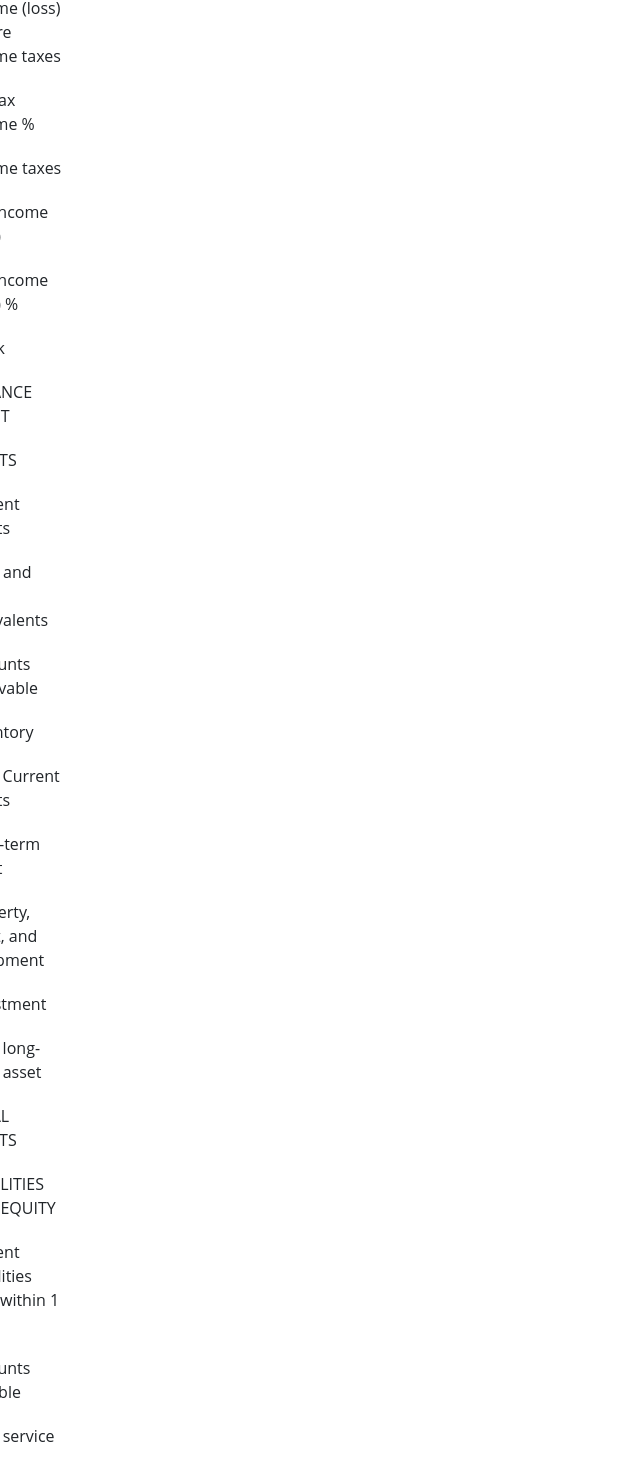
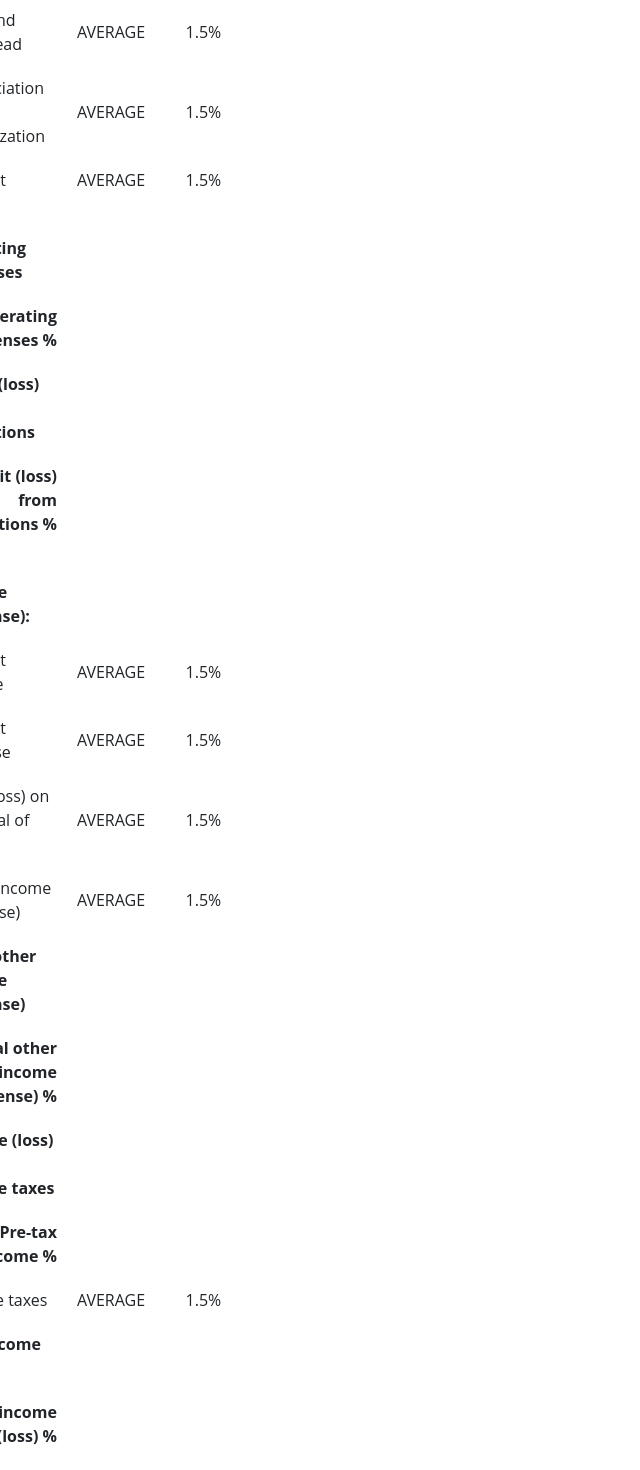
Before and after one commit to team-tres/team-tres-app, a Next.js app: page /clientForecasts in a window 1280 px wide. Shown: the part 831-2301 px from the top of the page, without its empty margins (0-640 px from the left). Built offline with nearby package versions, Linux system fonts and the light colour scheme; no server answers.

Commit message:
Fixed table styling

```diff
--- a/src/app/clientForecasts/page.css
+++ b/src/app/clientForecasts/page.css
@@ -32,3 +32,7 @@ tr:hover {
     background-color: #D6EAF8;
     transition: background 0.3s;
 }
+
+.right-align {
+    text-align: right;
+  }
--- a/src/app/clientForecasts/page.tsx
+++ b/src/app/clientForecasts/page.tsx
@@ -1,47 +1,63 @@
 import './page.css';
 
 const data = [
-  { name: 'Other income (expense):', type: '', mult: '', values: Array(12).fill('') },
-  { name: 'Interest income', type: '', mult: '', values: Array(12).fill('') },
-  { name: 'Interest expense', type: '', mult: '', values: Array(12).fill('') },
-  { name: 'Gain (loss) on disposal of assets', type: '', mult: '', values: Array(12).fill('') },
-  { name: 'Other income (expense)', type: '', mult: '', values: Array(12).fill('') },
-  { name: 'Total other income (expense)', type: '', mult: '', values: Array(12).fill('') },
-  { name: 'Total other income (expense) %', type: '', mult: '', values: Array(12).fill('') },
-  { name: 'Income (loss) before income taxes', type: '', mult: '', values: Array(12).fill('') },
-  { name: 'Pre-tax income %', type: '', mult: '', values: Array(12).fill('') },
-  { name: 'Income taxes', type: '', mult: '', values: Array(12).fill('') },
-  { name: 'Net income (loss)', type: '', mult: '', values: Array(12).fill('') },
-  { name: 'Net income (loss) %', type: '', mult: '', values: Array(12).fill('') },
-  { name: 'check', type: '', mult: '', values: Array(12).fill('') },
-  { name: 'BALANCE SHEET', type: '', mult: '', values: Array(12).fill('') },
-  { name: 'ASSETS', type: '', mult: '', values: Array(12).fill('') },
-  { name: 'Current Assets', type: '', mult: '', values: Array(12).fill('') },
-  { name: 'Cash and cash equivalents', type: '', mult: '', values: Array(12).fill('') },
-  { name: 'Accounts receivable', type: '', mult: '', values: Array(12).fill('') },
-  { name: 'Inventory', type: '', mult: '', values: Array(12).fill('') },
-  { name: 'Total Current Assets', type: '', mult: '', values: Array(12).fill('') },
-  { name: 'Long-term Asset', type: '', mult: '', values: Array(12).fill('') },
-  { name: 'Property, plant, and equipment', type: '', mult: '', values: Array(12).fill('') },
-  { name: 'Investment', type: '', mult: '', values: Array(12).fill('') },
-  { name: 'Total long-term asset', type: '', mult: '', values: Array(12).fill('') },
-  { name: 'TOTAL ASSETS', type: '', mult: '', values: Array(12).fill('') },
-  { name: 'LIABILITIES AND EQUITY', type: '', mult: '', values: Array(12).fill('') },
-  { name: 'Current Liabilities (due within 1 year)', type: '', mult: '', values: Array(12).fill('') },
-  { name: 'Accounts payable', type: '', mult: '', values: Array(12).fill('') },
-  { name: 'Debt service', type: '', mult: '', values: Array(12).fill('') },
-  { name: 'Taxes payable', type: '', mult: '', values: Array(12).fill('') },
-  { name: 'Total Current Liabilities', type: '', mult: '', values: Array(12).fill('') },
-  { name: 'Long-term Liabilities (due after one year)', type: '', mult: '', values: Array(12).fill('') },
-  { name: 'Debt service', type: '', mult: '', values: Array(12).fill('') },
-  { name: 'Loans payable', type: '', mult: '', values: Array(12).fill('') },
-  { name: 'Total Long-term Liabilities', type: '', mult: '', values: Array(12).fill('') },
-  { name: 'Total Liabilities', type: '', mult: '', values: Array(12).fill('') },
-  { name: 'Stockholder\'s Equity', type: '', mult: '', values: Array(12).fill('') },
-  { name: 'Equity Capital', type: '', mult: '', values: Array(12).fill('') },
-  { name: 'Retained earnings', type: '', mult: '', values: Array(12).fill('') },
-  { name: 'Total Stockholder\'s Equity', type: '', mult: '', values: Array(12).fill('') },
-  { name: 'TOTAL LIABILITIES AND EQUITY', type: '', mult: '', values: Array(12).fill('') },
+  { name: <strong>INCOME STATEMENT</strong>, type: '', mult: '', values: Array(12).fill('') },
+  { name: 'Revenue', type: 'MULTIPLIER', mult: '1.5%', values: Array(12).fill('') },
+  { name: <strong>Cost of goods sold:</strong>, type: '', mult: '', values: Array(12).fill('') },
+  { name: 'Cost of Contracting', type: 'AVERAGE', mult: '1.5%', values: Array(12).fill('') },
+  { name: 'Overhead', type: 'AVERAGE', mult: '1.5%', values: Array(12).fill('') },
+  { name: <strong>Cost of goods sold:</strong>, type: '', mult: '', values: Array(12).fill('') },
+  { name: <strong>Gross profit</strong>, type: '', mult: '', values: Array(12).fill('') },
+  { name: <strong>Gross margin %</strong>, type: '', mult: '', values: Array(12).fill('') },
+  { name: <strong>Operating expenses</strong>, type: '', mult: '', values: Array(12).fill('') },
+  { name: 'Salaries and wages', type: 'AVERAGE', mult: '1.5%', values: Array(12).fill('') },
+  { name: 'Rent and Overhead', type: 'AVERAGE', mult: '1.5%', values: Array(12).fill('') },
+  { name: 'Depreciation and Amortization', type: 'AVERAGE', mult: '1.5%', values: Array(12).fill('') },
+  { name: 'Interest', type: 'AVERAGE', mult: '1.5%', values: Array(12).fill('') },
+  { name: <strong>Total operating expenses</strong>, type: '', mult: '', values: Array(12).fill('') },
+  { name: <strong>Operating expenses %</strong>, type: '', mult: '', values: Array(12).fill('') },
+  { name: <strong>Profit (loss) from operations</strong>, type: '', mult: '', values: Array(12).fill('') },
+  { name: <strong>Profit (loss) from operations %</strong>, type: '', mult: '', values: Array(12).fill('') },
+  { name: <strong>Other income (expense):</strong>, type: '', mult: '', values: Array(12).fill('') },
+  { name: 'Interest income', type: 'AVERAGE', mult: '1.5%', values: Array(12).fill('') },
+  { name: 'Interest expense', type: 'AVERAGE', mult: '1.5%', values: Array(12).fill('') },
+  { name: 'Gain (loss) on disposal of assets', type: 'AVERAGE', mult: '1.5%', values: Array(12).fill('') },
+  { name: 'Other income (expense)', type: 'AVERAGE', mult: '1.5%', values: Array(12).fill('') },
+  { name: <strong>Total other income (expense)</strong>, type: '', mult: '', values: Array(12).fill('') },
+  { name: <strong>Total other income (expense) %</strong>, type: '', mult: '', values: Array(12).fill('') },
+  { name: <strong>Income (loss) before income taxes</strong>, type: '', mult: '', values: Array(12).fill('') },
+  { name: <strong>Pre-tax income %</strong>, type: '', mult: '', values: Array(12).fill('') },
+  { name: 'Income taxes', type: 'AVERAGE', mult: '1.5%', values: Array(12).fill('') },
+  { name: <strong>Net income (loss)</strong>, type: '', mult: '', values: Array(12).fill('') },
+  { name: <strong>Net income (loss) %</strong>, type: '', mult: '', values: Array(12).fill('') },
+  { name: <strong>BALANCE SHEET</strong>, type: '', mult: '', values: Array(12).fill('') },
+  { name: <strong>ASSETS</strong>, type: '', mult: '', values: Array(12).fill('') },
+  { name: <strong>Current Assets</strong>, type: '', mult: '', values: Array(12).fill('') },
+  { name: 'Cash and cash equivalents', type: 'AVERAGE', mult: '1.5%', values: Array(12).fill('') },
+  { name: 'Accounts receivable', type: 'AVREAGE', mult: '1.5%', values: Array(12).fill('') },
+  { name: 'Inventory', type: 'AVERAGE', mult: '1.5%', values: Array(12).fill('') },
+  { name: <strong>Total Current Assets</strong>, type: '', mult: '', values: Array(12).fill('') },
+  { name: <strong>Long-term Asset</strong>, type: '', mult: '', values: Array(12).fill('') },
+  { name: 'Property, plant, and equipment', type: 'AVERAGE', mult: '1.5%', values: Array(12).fill('') },
+  { name: 'Investment', type: 'AVERAGE', mult: '1.5%', values: Array(12).fill('') },
+  { name: <strong>Total long-term asset</strong>, type: '', mult: '', values: Array(12).fill('') },
+  { name: <strong>TOTAL ASSETS</strong>, type: '', mult: '', values: Array(12).fill('') },
+  { name: <strong>LIABILITIES AND EQUITY</strong>, type: '', mult: '', values: Array(12).fill('') },
+  { name: <strong>Current Liabilities (due within 1 year)</strong>, type: '', mult: '', values: Array(12).fill('') },
+  { name: 'Accounts payable', type: 'AVERAGE', mult: '1.5%', values: Array(12).fill('') },
+  { name: 'Debt service', type: 'AVERAGE', mult: '1.5%', values: Array(12).fill('') },
+  { name: 'Taxes payable', type: 'AVERAGE', mult: '1.5%', values: Array(12).fill('') },
+  { name: <strong>Total Current Liabilities</strong>, type: '', mult: '', values: Array(12).fill('') },
+  { name: <strong>Long-term Liabilities (due after one year)</strong>, type: '', mult: '', values: Array(12).fill('') },
+  { name: 'Debt service', type: 'AVERAGE', mult: '1.5%', values: Array(12).fill('') },
+  { name: 'Loans payable', type: 'AVERAGE', mult: '1.5%', values: Array(12).fill('') },
+  { name: <strong>Total Long-term Liabilities</strong>, type: '', mult: '', values: Array(12).fill('') },
+  { name: <strong>Total Liabilities</strong>, type: '', mult: '', values: Array(12).fill('') },
+  { name: <strong>Stockholder&apos;s Equity</strong>, type: '', mult: '', values: Array(12).fill('') },
+  { name: 'Equity Capital', type: 'AVERAGE', mult: '1.5%', values: Array(12).fill('') },
+  { name: 'Retained earnings', type: 'AVERAGE', mult: '1.5%', values: Array(12).fill('') },
+  { name: <strong>Total Stockholder&apos;s Equity</strong>, type: '', mult: '', values: Array(12).fill('') },
+  { name: <strong>TOTAL LIABILITIES AND EQUITY</strong>, type: '', mult: '', values: Array(12).fill('') },
 ];
 
 const Forecasts = () => (
@@ -66,15 +82,21 @@ const Forecasts = () => (
         </tr>
       </thead>
       <tbody>
-        {data.map((dat) => (
-          <tr key={dat.name}>
-            <td>
-              {dat.name}
+        {data.map((row) => (
+          <tr key={row.name.toString()}>
+            <td
+              className={
+                typeof row.name !== 'string' && row.name.props?.children?.includes('%')
+                  ? 'right-align'
+                  : ''
+              }
+            >
+              {row.name}
             </td>
-            <td>{dat.type}</td>
-            <td>{dat.mult}</td>
-            {dat.values.map((val) => (
-              <td key={`${dat.name}-${val}`}>{val}</td>
+            <td>{row.type}</td>
+            <td>{row.mult}</td>
+            {row.values.map((value) => (
+              <td key={`${row.name}-${value}`} className="right-align">{value}</td>
             ))}
           </tr>
         ))}
```
